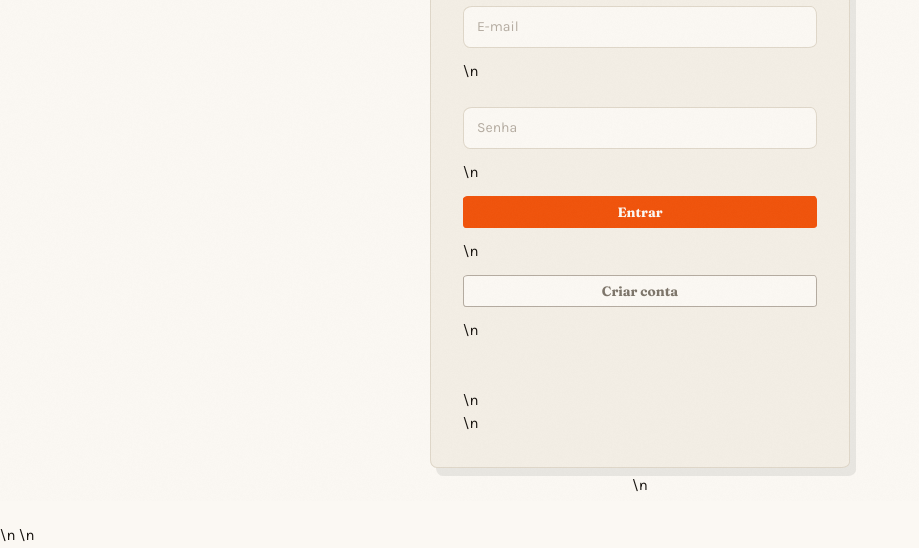
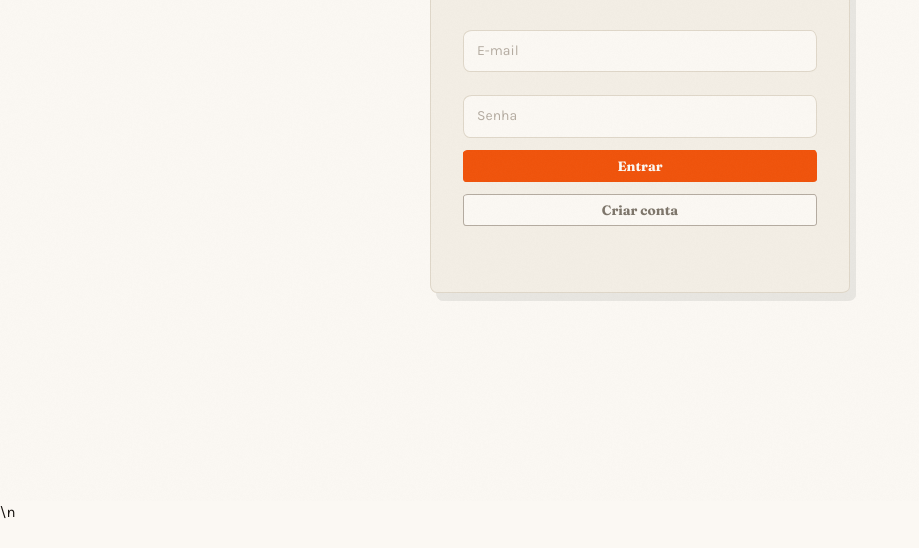
Before and after one commit to leleuabdala/enjoy-the-ride, a website built with Vite: page index.html in a window 1280 px wide. Shown: the part 299-847 px from the top of the page, without its empty margins (0-919 px from the left). After the commit the page ends 823 px from the top, so only its background shows below. Built offline with nearby package versions, Linux system fonts and the light colour scheme; no server answers.

Commit message:
Fix auth gate rendered newline artifacts

```diff
--- a/index.html
+++ b/index.html
@@ -10,7 +10,21 @@
 <link rel="stylesheet" href="https://fonts.googleapis.com/css2?family=Fraunces:opsz,wght@9..144,500;9..144,700;9..144,900&family=Karla:wght@400;500;700&family=Courier+Prime:wght@400;700&display=swap">
 <link rel="stylesheet" href="/style.css">
 </head>
-<body>\n<div class="auth-gate" id="auth-gate">\n  <div class="auth-card">\n    <div class="logo">Enjoy the Ride<em>.</em></div>\n    <p>Entre para continuar sua jornada.</p>\n    <form id="auth-form">\n      <input class="field" id="auth-email" type="email" autocomplete="email" placeholder="E-mail" required>\n      <input class="field" id="auth-password" type="password" autocomplete="current-password" placeholder="Senha" minlength="6" required>\n      <button class="btn solid" id="auth-submit" type="submit">Entrar</button>\n      <button class="btn quiet" id="auth-signup" type="button">Criar conta</button>\n      <p class="auth-message" id="auth-message" aria-live="polite"></p>\n    </form>\n  </div>\n</div>\n<div id="app-shell" hidden>
+<body>
+<div class="auth-gate" id="auth-gate">
+  <div class="auth-card">
+    <div class="logo">Enjoy the Ride<em>.</em></div>
+    <p>Entre para continuar sua jornada.</p>
+    <form id="auth-form">
+      <input class="field" id="auth-email" type="email" autocomplete="email" placeholder="E-mail" required>
+      <input class="field" id="auth-password" type="password" autocomplete="current-password" placeholder="Senha" minlength="6" required>
+      <button class="btn solid" id="auth-submit" type="submit">Entrar</button>
+      <button class="btn quiet" id="auth-signup" type="button">Criar conta</button>
+      <p class="auth-message" id="auth-message" aria-live="polite"></p>
+    </form>
+  </div>
+</div>
+<div id="app-shell" hidden>
 
 <svg width="0" height="0" style="position:absolute" aria-hidden="true">
   <filter id="rough" x="-20%" y="-20%" width="140%" height="140%">
```
